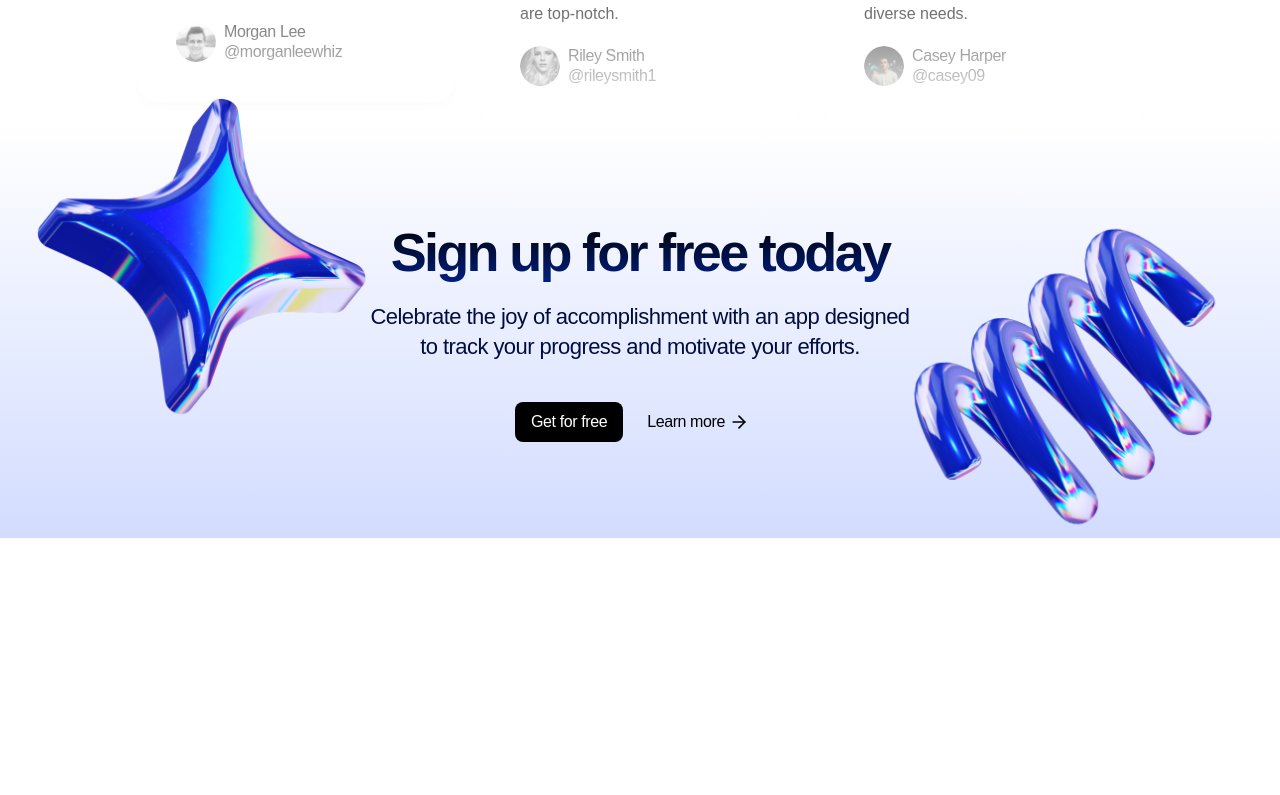
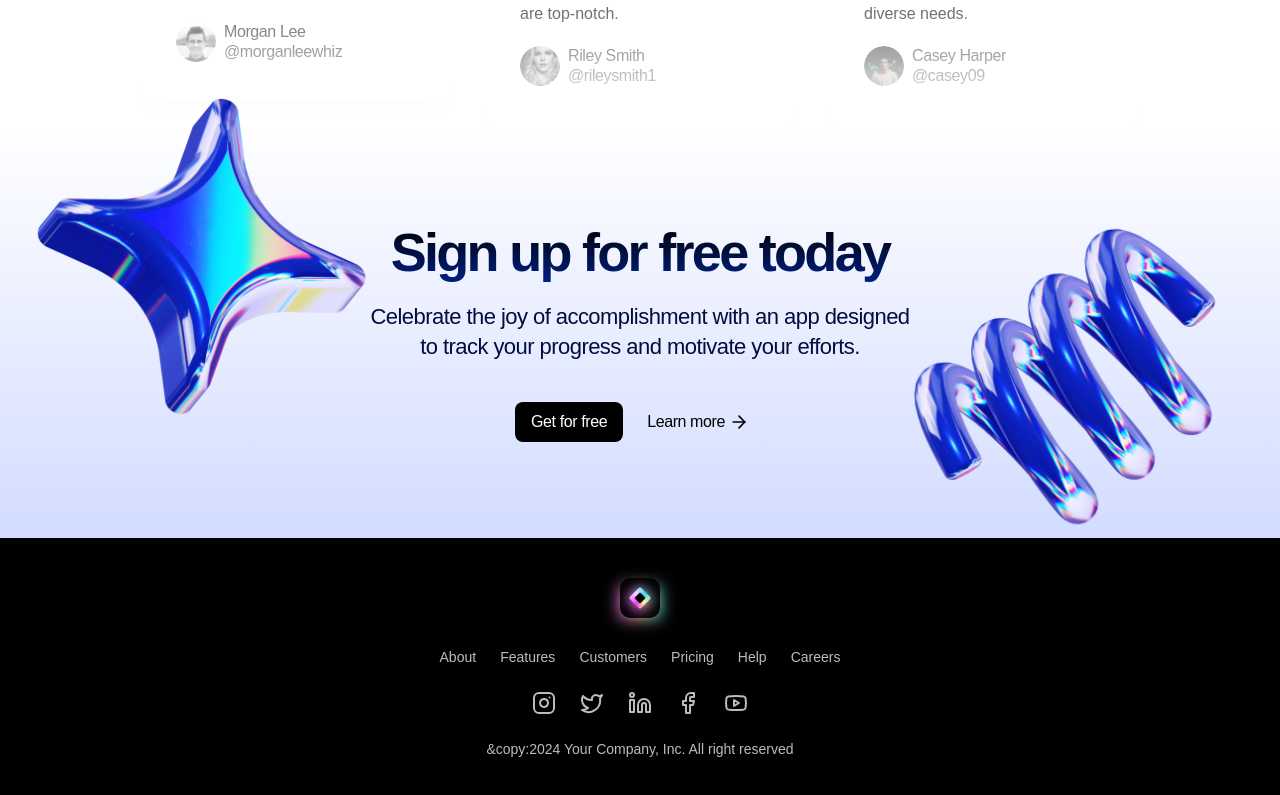
Before and after one commit to Muhd-Saifullah-dev/next-landing-page, a Next.js app: page / in a window 1280 px wide. Shown: the part 4064-4859 px from the top of the page. Before the commit the page ends 4627 px from the top, so only its background shows below. Built offline with nearby package versions, Linux system fonts and the light colour scheme.

Commit message:
add footer component

```diff
--- a/src/app/page.js
+++ b/src/app/page.js
@@ -1,4 +1,5 @@
 import CallToAction from "@/components/CallToAction";
+import Footer from "@/components/Footer";
 import Header from "@/components/Header";
 import Hero from "@/components/Hero";
 import LogoTicker from "@/components/LogoTicker";
@@ -16,6 +17,7 @@
    <Pricing/>
    <Testimonials/>
    <CallToAction/>
+   <Footer/>
    </>
   );
 }
--- /dev/null
+++ b/src/components/Footer.jsx
@@ -0,0 +1,34 @@
+import React from 'react'
+import LogoSaas from "@/assets/logosaas.png"
+import Image from 'next/image'
+import { Instagram,Twitter,Linkedin,Facebook,Youtube  } from 'lucide-react'
+const Footer = () => {
+  return (
+    <footer className='bg-black text-[#BCBCBC] text-sm py-10 text-center'>
+ <div className='container'>
+    <div className="inline-flex relative before:content-[''] before:top-2 before:bottom-0 before:blur before:w-full before:bg-[linear-gradient(to_right,#F87BFF,#FB92CF,#FFDD98,#C2F0B1,#2FD8FE)] before:absolute  " >
+        <Image src={LogoSaas} alt='Logo' height={40} className='relative' />
+        </div>
+        <nav className='flex flex-col md:flex-row md:justify-center gap-6 mt-6'>
+        <a href="#">About</a>
+        <a href="#">Features</a>
+        <a href="#">Customers</a>
+        <a href="#">Pricing</a>
+        <a href="#">Help</a>
+        <a href="#">Careers</a>
+        </nav>
+        <div className='flex justify-center gap-6 mt-6'>
+        <Instagram />
+        <Twitter />
+        <Linkedin />
+        <Facebook />
+        <Youtube />
+        </div>
+        <p className='mt-6'>&copy:2024 Your Company, Inc. All right reserved</p>
+    </div>
+    </footer>
+
+  )
+}
+
+export default Footer
```
